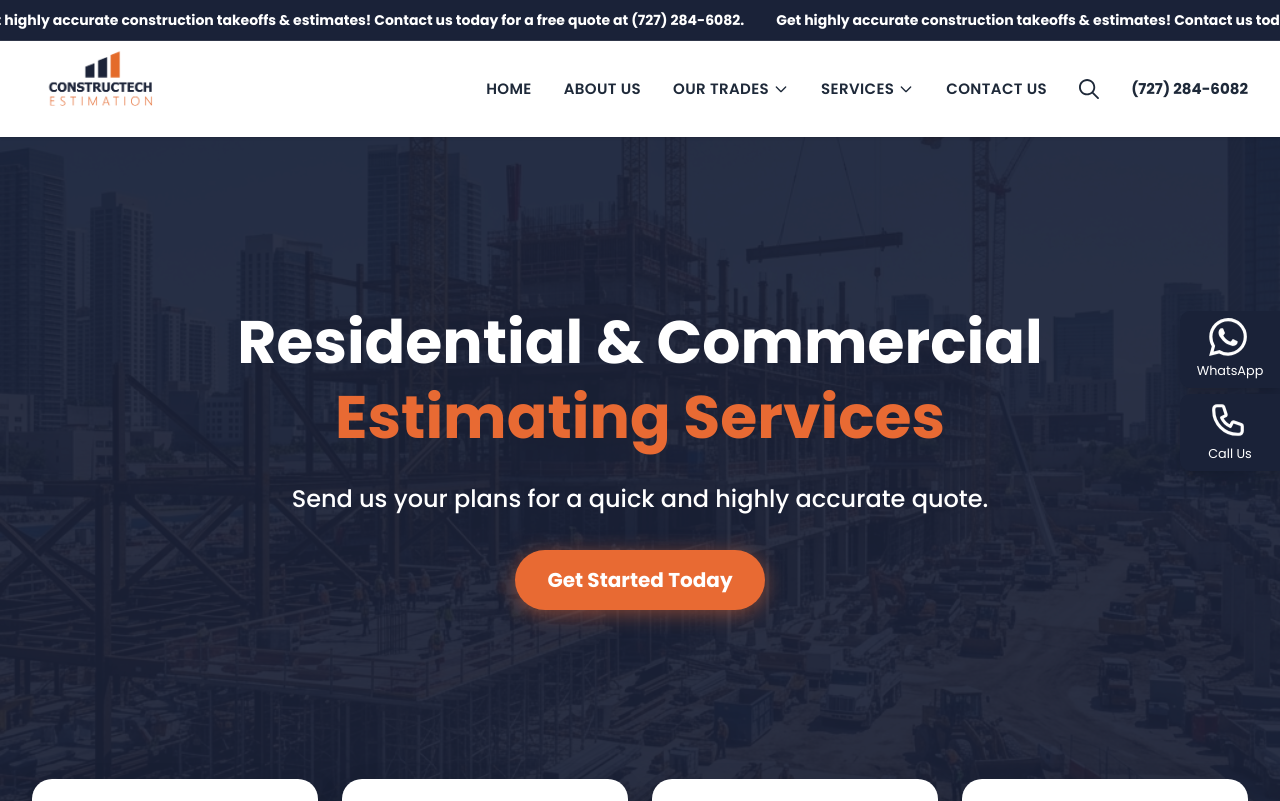
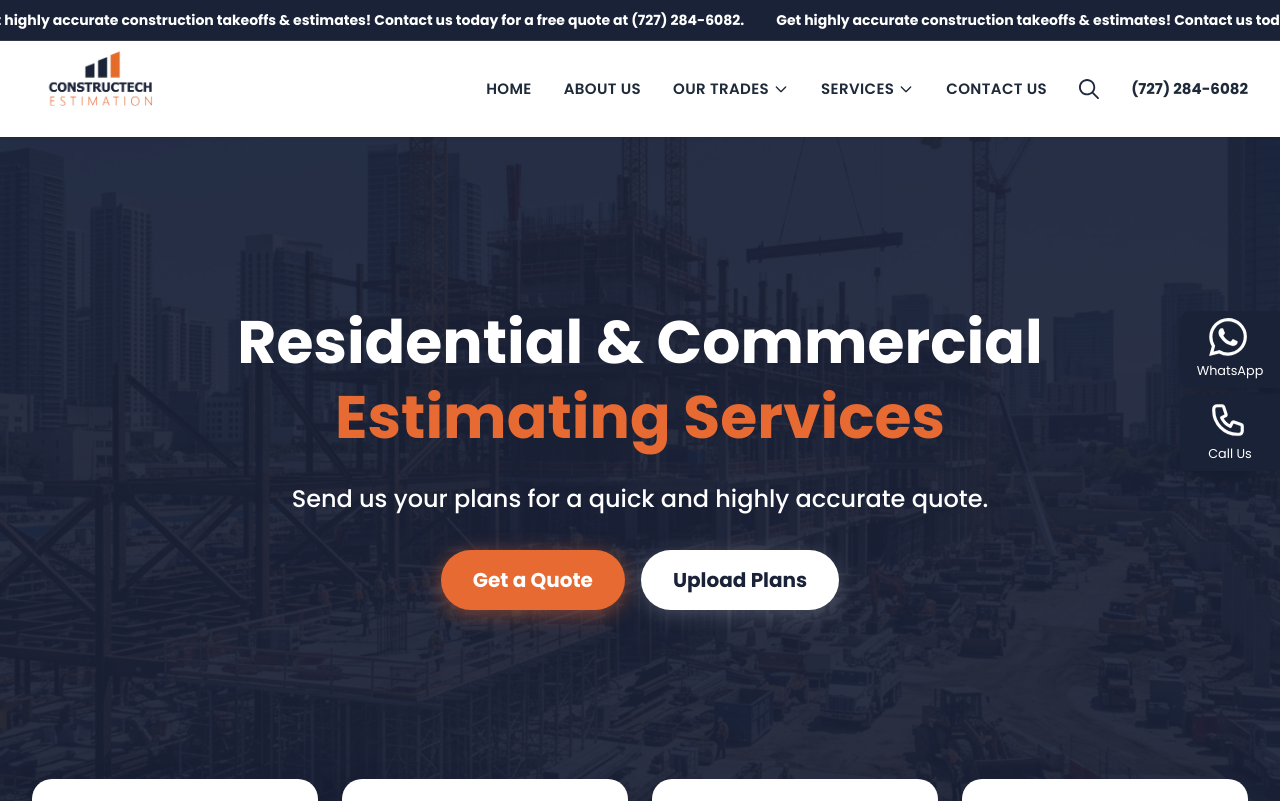
Before and after one commit to Alirazadev786/constructech-estimation, a Next.js app: page / in a window 1280 px wide. Shown: the top 801 px of the page. Built offline with nearby package versions, Linux system fonts and the light colour scheme.

Commit message:
Update CTA buttons in HeroSlider

```diff
--- a/src/components/HeroSlider.tsx
+++ b/src/components/HeroSlider.tsx
@@ -97,12 +97,20 @@ export default function HeroSlider() {
             <p className="text-xl md:text-2xl mb-8 leading-relaxed font-medium text-white max-w-3xl mx-auto">
               Send us your plans for a quick and highly accurate quote.
             </p>
-            <Link
-              href="/contact"
-              className="inline-block bg-brand-orange hover:bg-[#d65f29] text-white px-8 py-4 rounded-[40px] font-bold text-xl text-center transition shadow-[0px_4px_20px_0px_rgba(232,106,51,0.5)]"
-            >
-              Get Started Today
-            </Link>
+            <div className="flex flex-col sm:flex-row justify-center gap-4">
+              <Link
+                href="/contact"
+                className="inline-block bg-brand-orange hover:bg-[#d65f29] text-white px-8 py-4 rounded-[40px] font-bold text-xl text-center transition shadow-[0px_4px_20px_0px_rgba(232,106,51,0.5)]"
+              >
+                Get a Quote
+              </Link>
+              <Link
+                href="/contact"
+                className="inline-block bg-white hover:bg-gray-100 text-brand-navy px-8 py-4 rounded-[40px] font-bold text-xl text-center transition shadow-[0px_4px_20px_0px_rgba(255,255,255,0.2)]"
+              >
+                Upload Plans
+              </Link>
+            </div>
           </div>
         </div>
       </div>
```
